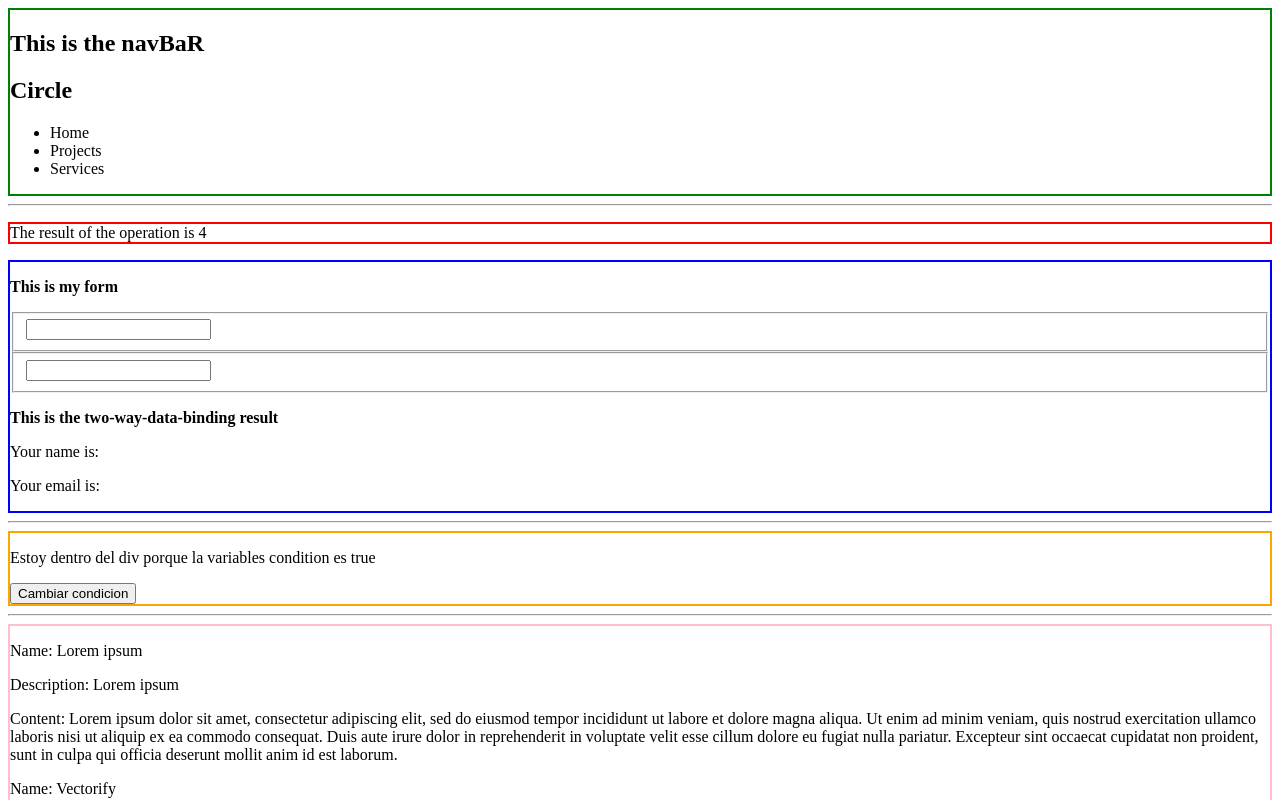
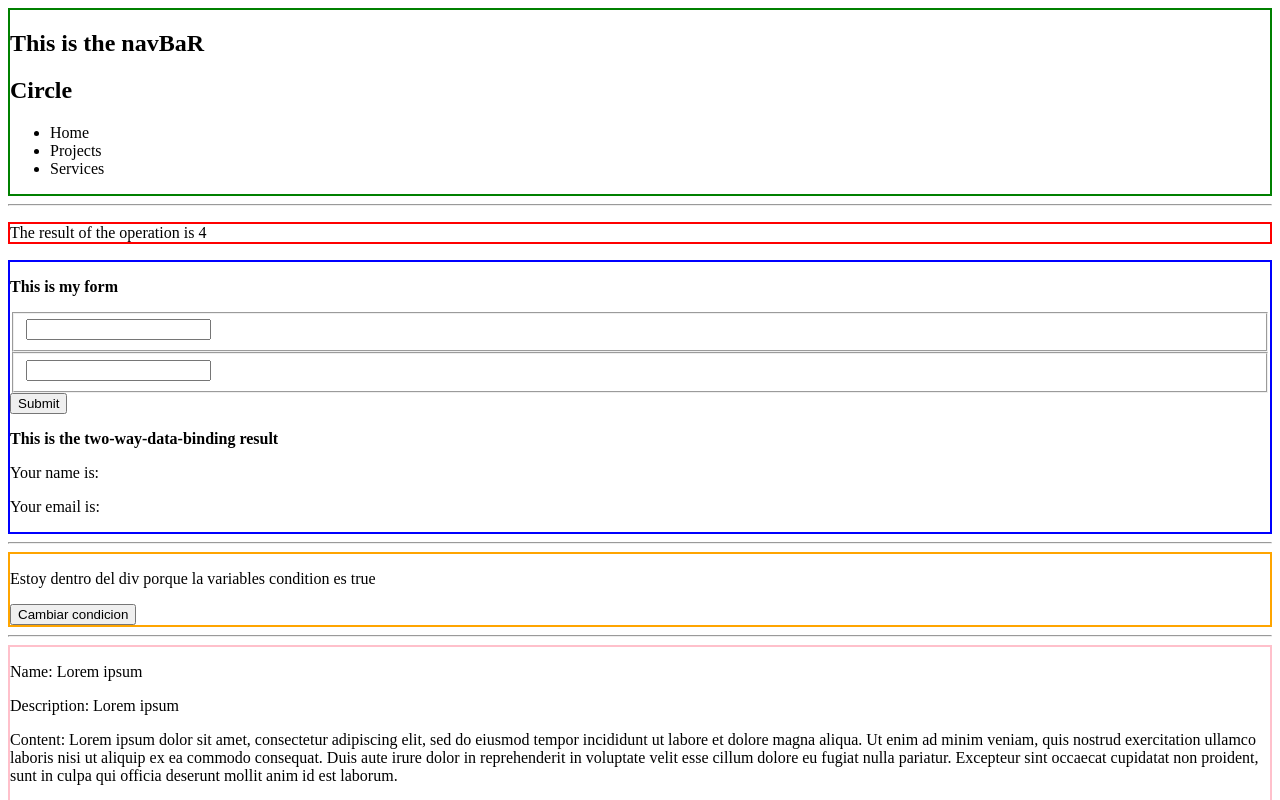
Before and after one commit to RaulFR01/w9d1, a Vue app: page / in a window 1280 px wide. Shown: the top 800 px of the page. Built offline with nearby package versions, Linux system fonts and the light colour scheme.

Commit message:
bonus w9d1 done

```diff
--- a/src/components/formBonus.vue
+++ b/src/components/formBonus.vue
@@ -1,13 +1,14 @@
 <template>
   <div class="bonus">
     <p><b>This is my form</b></p>
-    <form action="">
+    <form action="" @submit.prevent="alertForm">
       <fieldset>
         <input type="text" v-model="name" />
       </fieldset>
       <fieldset>
         <input type="mail" v-model="email" />
       </fieldset>
+      <input type="submit" />
     </form>
 
     <p><b>This is the two-way-data-binding result</b></p>
@@ -26,6 +27,11 @@ export default {
       email: "",
     };
   },
+  methods: {
+    alertForm() {
+      alert("Error connecting to the server");
+    },
+  },
 };
 </script>
 
```
